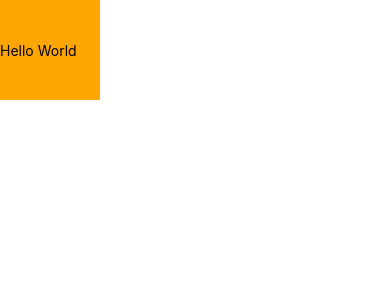
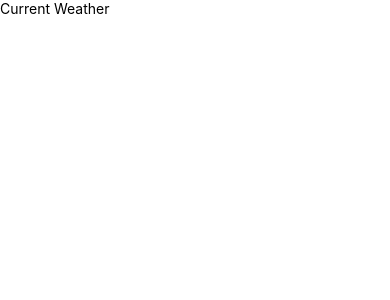
Before and after one commit to SaidNivek/WeatherApp, a React Native app: screen / in a window 390 px wide. Shown: the top 300 px of the page. Built offline with nearby package versions, Linux system fonts and the light colour scheme.

Commit message:
Re-do App.js and include SafeAreaView

```diff
--- a/App.js
+++ b/App.js
@@ -1,20 +1,15 @@
-import { StatusBar } from 'expo-status-bar'
-import { StyleSheet, Text, View } from 'react-native'
+import React from 'react'
+import { View, Text, SafeAreaView } from 'react-native'
 
 export default function App() {
-  const message = "Hello"
   return (
-    <View style={{ height: 100, width: 100, backgroundColor: 'orange', display: 'flex', justifyContent: 'center'}}>
-        <Text>{message} World</Text>
-    </View>
-  );
+    // SafeAreaView will move the Views into the space on the phone that is most viewable and not used by default phone UI elements, such as the status bar at the top of the phone, etc
+    <SafeAreaView>
+      <View>
+        <Text>
+          Current Weather
+        </Text>
+      </View>
+    </SafeAreaView>
+  )
 }
-
-const styles = StyleSheet.create({
-  container: {
-    flex: 1,
-    backgroundColor: '#fff',
-    alignItems: 'center',
-    justifyContent: 'center',
-  },
-});
```
